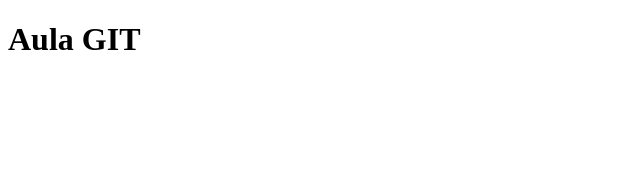
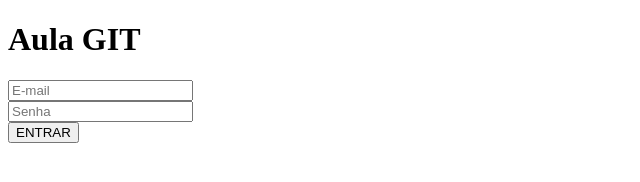
Before and after one commit to felipeSagiorato/AulaGit, a plain HTML site: page index.html in a window 1280 px wide. Shown: the whole page, without its empty margins (0-640 px from the left). Drawn offline with Linux system fonts and the light colour scheme.

Commit message:
segunda commit

```diff
--- a/index.html
+++ b/index.html
@@ -7,5 +7,11 @@
 </head>
 <body>
     <h1>Aula GIT</h1>
+
+    <input type="text" placeholder="E-mail">
+    <br>
+    <input type="password" name="senha" id="" placeholder="Senha">
+    <br>
+    <input type="button" value="ENTRAR">
 </body>
 </html>
```
